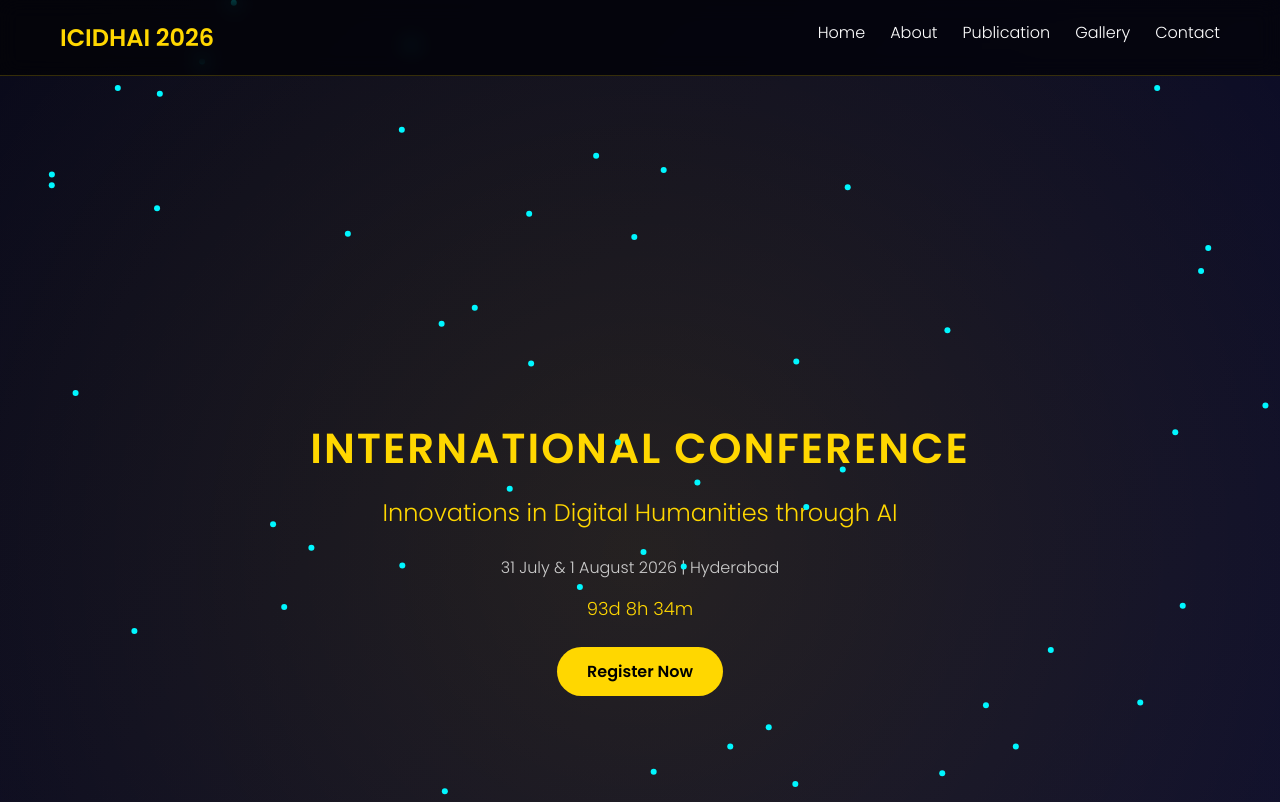
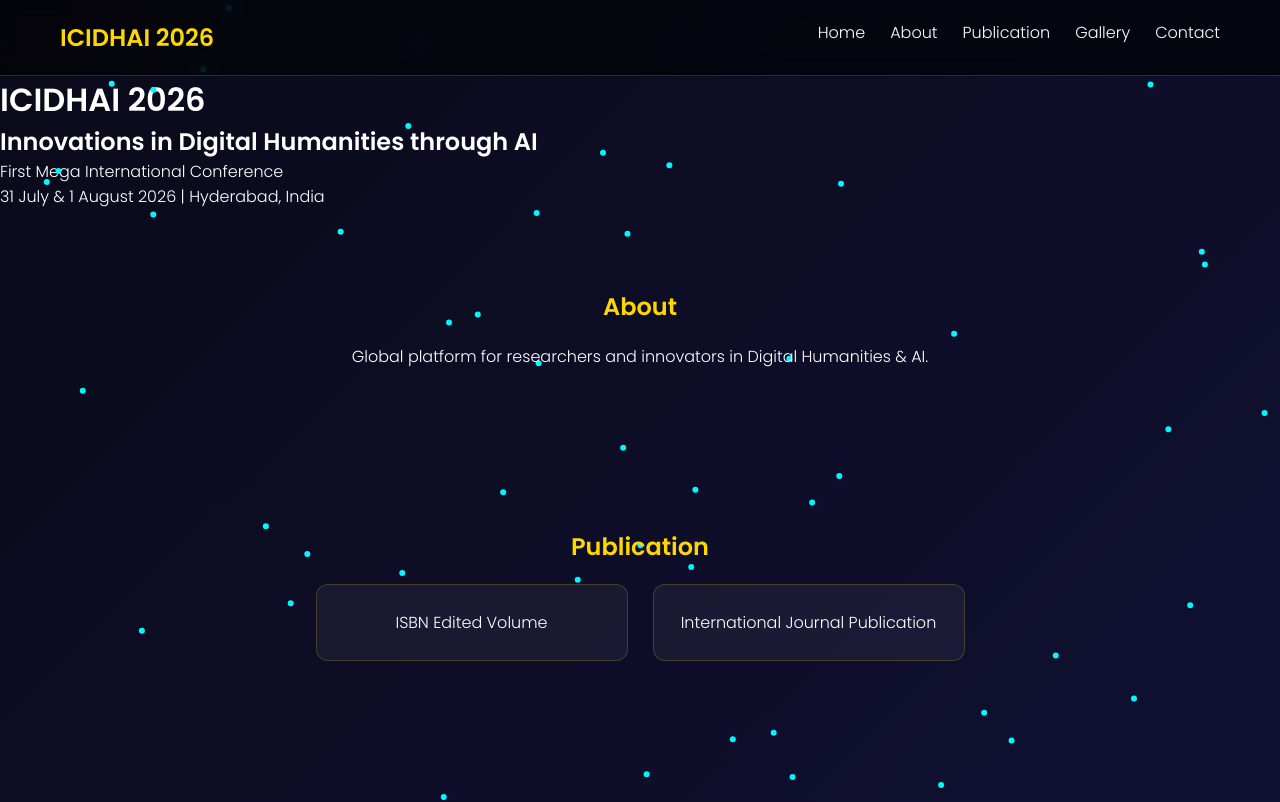
Before and after one commit to nocarbon41-ux/gurus-athenaeum, a plain HTML site: page index.html in a window 1280 px wide. Shown: the top 802 px of the page. Drawn offline with nearby package versions, Linux system fonts and the light colour scheme.

Commit message:
Update index.html

```diff
--- a/index.html
+++ b/index.html
@@ -33,15 +33,10 @@
 </nav>
 
 <!-- HERO -->
-<section class="hero">
-<h1>INTERNATIONAL CONFERENCE</h1>
+<h1>ICIDHAI 2026</h1>
 <h2><span id="typing"></span></h2>
-<p>31 July & 1 August 2026 | Hyderabad</p>
-
-<div id="countdown"></div>
-
-<a href="https://docs.google.com/forms/d/e/1FAIpQLSf-stzl5TTuQIUEQlMXQltMTzXS-sOLhhi1nmDyepn1WUuRiA/viewform" class="btn">Register Now</a>
-</section>
+<p>First Mega International Conference</p>
+<p>31 July & 1 August 2026 | Hyderabad, India</p>
 
 <!-- ABOUT -->
 <section id="about" data-aos="fade-up">
```
